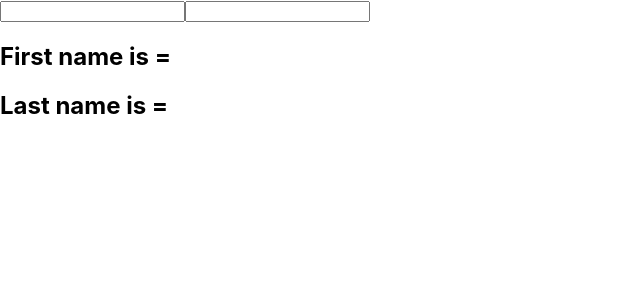
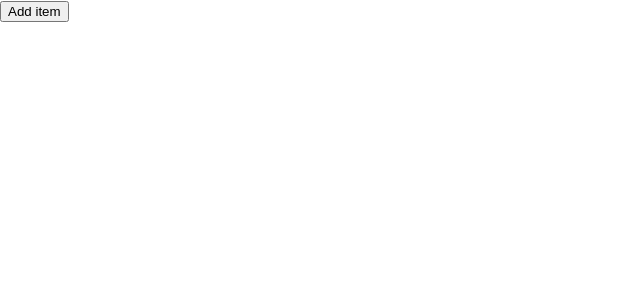
Before and after one commit to sakun9526/react-hooks, a React (Create React App) app: page / in a window 1280 px wide. Shown: the top 300 px of the page, without its empty margins (0-640 px from the left). Built offline with nearby package versions, Linux system fonts and the light colour scheme.

Commit message:
useState hook with array

```diff
--- a/src/App.js
+++ b/src/App.js
@@ -1,12 +1,13 @@
 import React from 'react';
 // import HookCounter from "./components/UseStateHook/HookCounter";
 //import StateCounterPrev from './components/UseStateHook/StateCounterPrev'
-import StateWithObject from './components/UseStateHook/StateWithObject'
+// import StateWithObject from './components/UseStateHook/StateWithObject'
+import StateWithArray from './components/UseStateHook/StateWithArray'
 
 function App() {
   return (
     <div className="App">
-       <StateWithObject/>
+       <StateWithArray/>
     </div>
   );
 }
--- /dev/null
+++ b/src/components/UseStateHook/StateWithArray.js
@@ -0,0 +1,29 @@
+import React, {useState} from 'react'
+
+function StateWithArray() {
+    const [Items, setItems] = useState([])
+
+    const addItem = () => {
+        //make a copy of all the items in the array using spread operator
+        setItems([...Items, {
+            id : Items.length,
+            value : Math.floor(Math.random()*10) + 1 //random number between 1 and 10
+        }])
+    }
+
+    return (
+        <div>
+            <button onClick={addItem}>Add item</button>
+
+            <ul>
+                {
+                    Items.map(Item => (
+                        <li key={Item.id}>{Item.value}</li>
+                    ))
+                }
+            </ul>
+        </div>
+    )
+}
+
+export default StateWithArray
```
Also changed, not shown: 1 other file (tests, documents, lock files or other folders).
